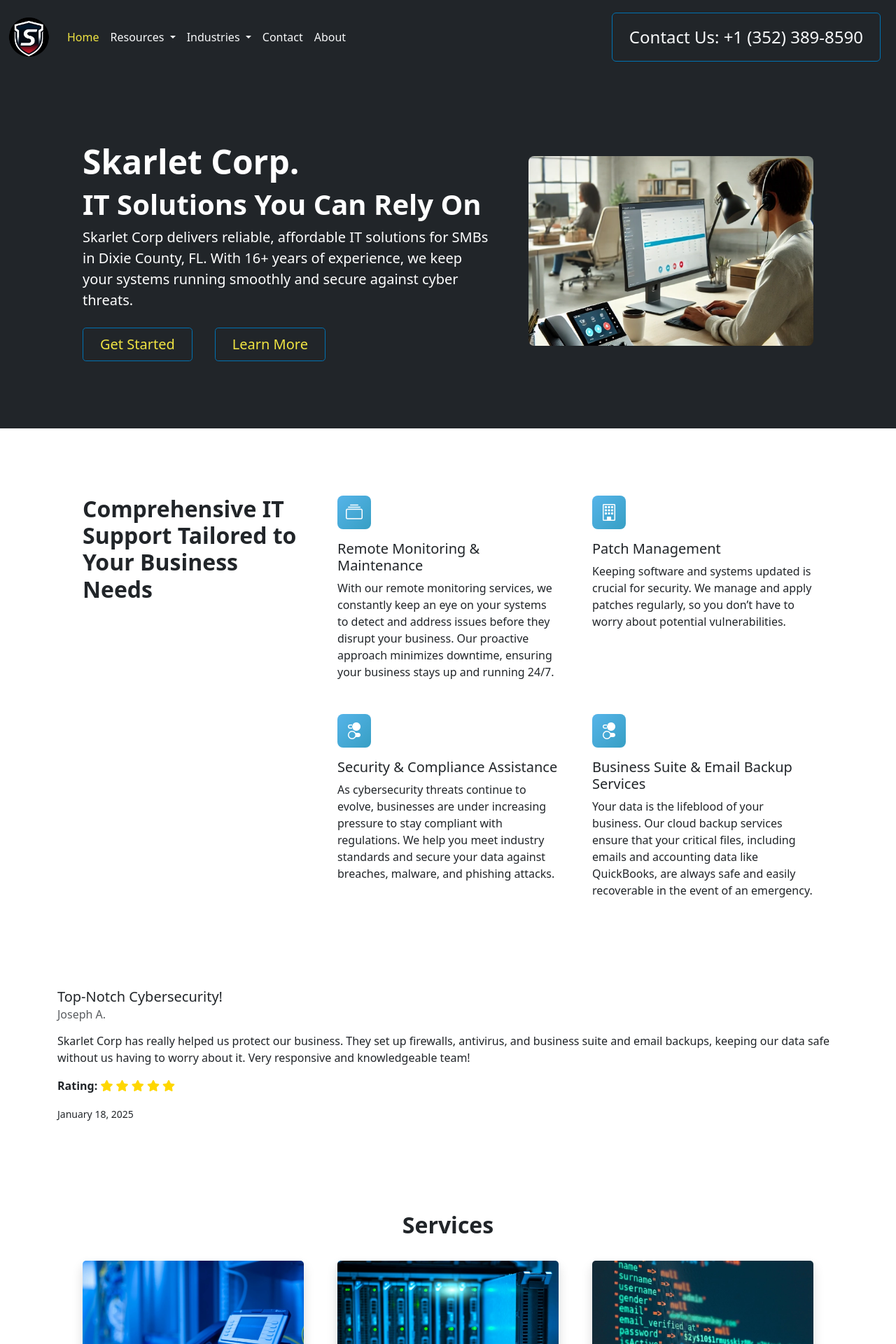
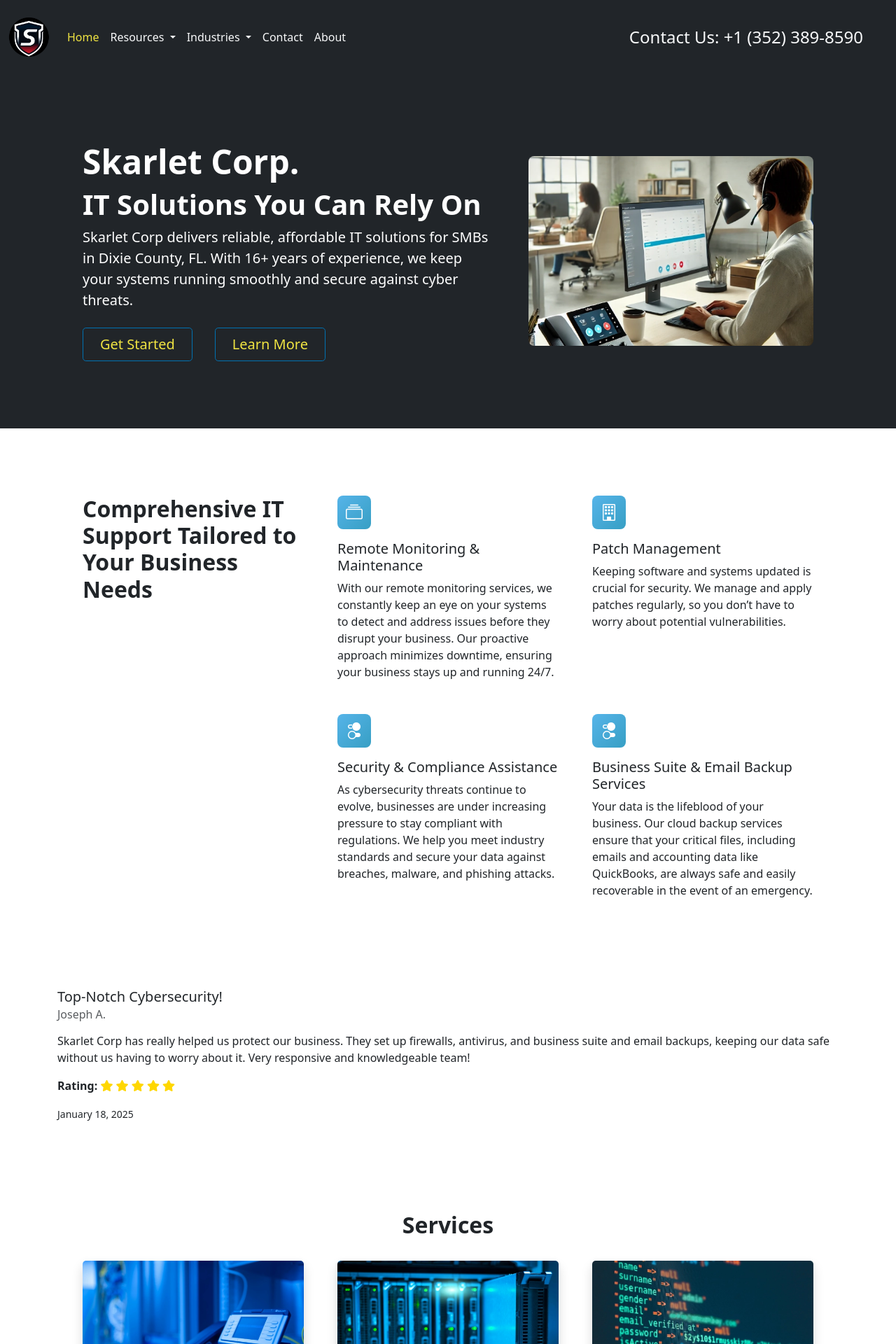
Before and after one commit to SkarletTeam/skarlet, a Jekyll site: the page built from index.md, in a window 1280 px wide. Shown: the top 1920 px of the page at 70% size. Built offline with Jekyll 4.4.1, drawn with Linux system fonts in a browser that asks for light colours.

Commit message:
Update nav.html

```diff
--- a/_includes/nav.html
+++ b/_includes/nav.html
@@ -41,7 +41,7 @@
     </div>
 
     <!-- Contact Button (Remains Visible) -->
-    <a href="tel:+13523898590" class="btn btn-primary text-light text-decoration-none" style="margin: 10px; font-size: 24px; padding: 16px 24px; display: inline-block;"> Contact Us: +1 (352) 389-8590 </a>
+    <a href="tel:+13523898590" class="btn btn-primary text-light text-decoration-none" style="margin: 10px; font-size: 24px; padding: 16px 24px; display: inline-block; border: 1px solid transparent; box-shadow: none;" alt="Contact Us" role="button"> Contact Us: +1 (352) 389-8590 </a>
 
   </div>
 </nav>
```
